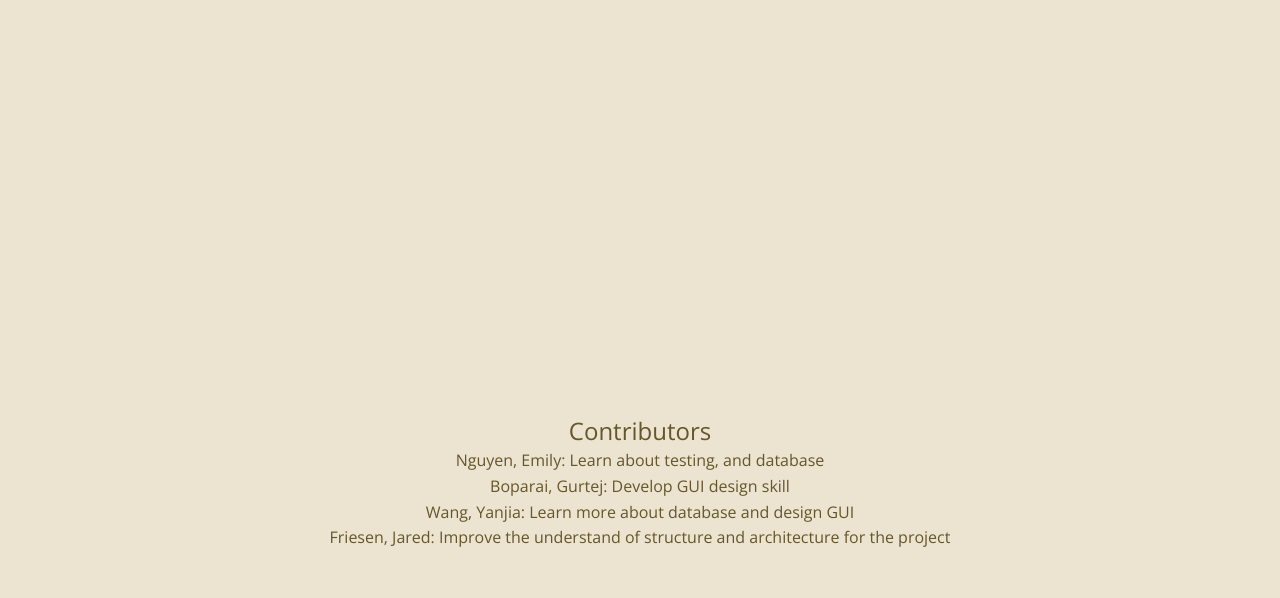
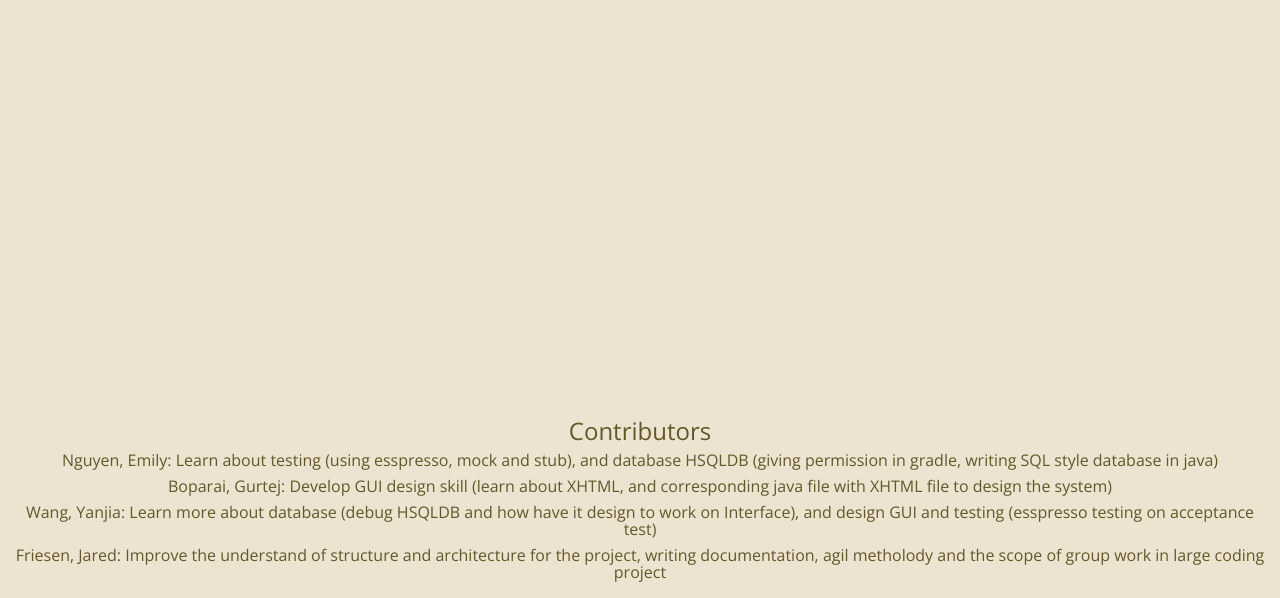
Before and after one commit to gurtejboparai/taskmonitoring, a plain HTML site: page PresentationHTML/index.html in a window 1280 px wide. Shown: the part 4715-5313 px from the top of the page. Before the commit the page ends 5278 px from the top, so only its background shows below. Drawn offline with nearby package versions, Linux system fonts and the light colour scheme.

Commit message:
Update index.html

```diff
--- a/PresentationHTML/index.html
+++ b/PresentationHTML/index.html
@@ -154,10 +154,10 @@
                 <footer class="col-xs-12 col-sm-12 col-md-12 col-lg-12 col-xl-12 text-xs-center">
                     <p>
                       <h4> Contributors </h4>
-                       <h6>Nguyen, Emily: Learn about testing, and database</h6>
-                       <h6>Boparai, Gurtej: Develop GUI design skill</h6>
-                       <h6>Wang, Yanjia: Learn more about database and design GUI</h6>
-                       <h6>Friesen, Jared: Improve the understand of structure and architecture for the project</h6>
+                       <h6>Nguyen, Emily: Learn about testing (using esspresso, mock and stub), and database HSQLDB (giving permission in gradle, writing SQL style database in java)</h6>
+                       <h6>Boparai, Gurtej: Develop GUI design skill (learn about XHTML, and corresponding java file with XHTML file to design the system)</h6>
+                       <h6>Wang, Yanjia: Learn more about database (debug HSQLDB and how have it design to work on Interface), and design GUI and testing (esspresso testing on acceptance test)</h6>
+                       <h6>Friesen, Jared: Improve the understand of structure and architecture for the project, writing documentation, agil metholody and the scope of group work in large coding project</h6>
                     </p>
                 </footer>
 
```
